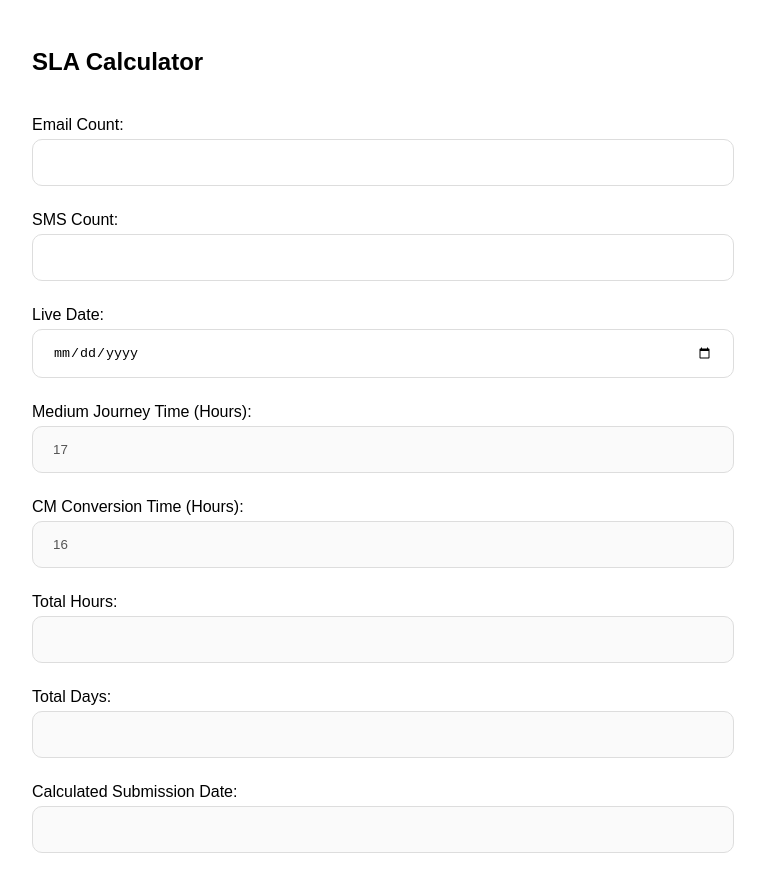
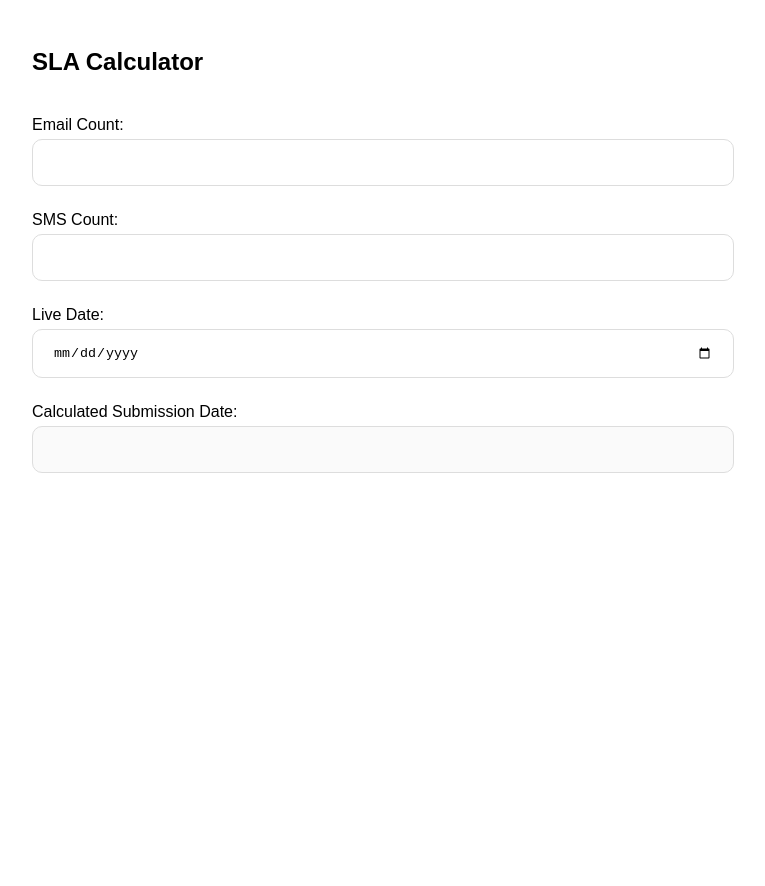
Before and after one commit to nagarjayant/sla, a plain HTML site: page index.html in a window 1280 px wide. Shown: the whole page, without its empty margins (278-1043 px from the left). After the commit the page ends 800 px from the top, so only its background shows below. Drawn offline with Linux system fonts and the light colour scheme.

Commit message:
Update index.html

```diff
--- a/index.html
+++ b/index.html
@@ -49,6 +49,10 @@
         display: block;
         width: 250px;
       }
+
+      .hideField{
+        display:none !important;
+      }
     </style>
   </head>
   <body>
@@ -70,22 +74,22 @@
             <input type="date" id="endDate" />
           </label>
 
-          <label>
+          <label class="hideField">
             <span>Medium Journey Time (Hours):</span>
             <input type="text" value="17" id="mediumJourney" disabled />
           </label>
 
-          <label>
+          <label class="hideField">
             <span>CM Conversion Time (Hours):</span>
             <input type="text" value="16" id="conversionCM" disabled />
           </label>
 
-          <label>
+          <label class="hideField">
             <span>Total Hours:</span>
             <input type="text" id="totalHours" disabled />
           </label>
 
-          <label>
+          <label class="hideField">
             <span>Total Days:</span>
             <input type="text" id="totalDays" disabled />
           </label>
```
